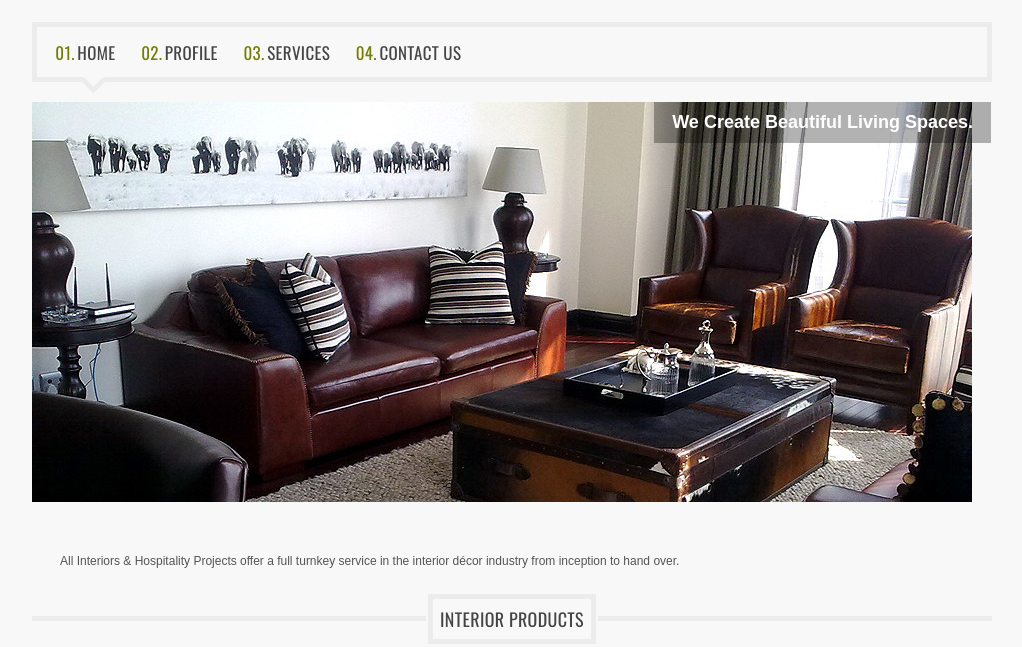
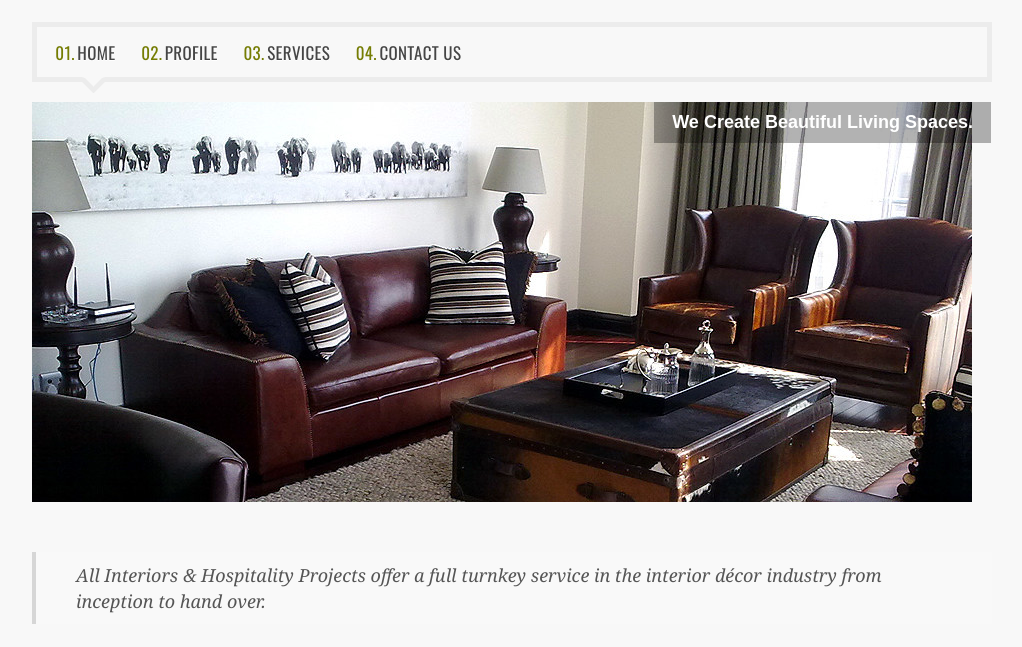
Before and after one commit to All-Interiors/all-interiors-website, a plain HTML site: page web-root/index.html in a window 1280 px wide. Shown: the part 142-789 px from the top of the page, without its empty margins (128-1150 px from the left). Drawn offline with nearby package versions, Linux system fonts and the light colour scheme.

Commit message:
Change text style on home page

```diff
--- a/web-root/index.html
+++ b/web-root/index.html
@@ -49,8 +49,10 @@ All Interiors - Custom made curtains, window treatments and interior furnishings
         <div id="featured" class="grid col-940">
 			<div class="responsive-slider flexslider"><ul class="slides"><li><div id="slide-4" class="slide"><img width="940" height="400" src="wp-content/uploads/2013/04/feature1-940x400.jpg" class="slide-thumbnail wp-post-image" alt="" /><h2 class="slide-title"><a href="index.html" title="We Create Beautiful Living Spaces." >We Create Beautiful Living Spaces.</a></h2></div><!-- #slide-x --></li><li><div id="slide-6" class="slide"><img width="940" height="400" src="wp-content/uploads/2013/04/feature2-940x400.jpg" class="slide-thumbnail wp-post-image" alt="" /><h2 class="slide-title"><a href="index.html" title="Best Choices in custom made curtains, window treatments and interior furnishings" >Best Choices in custom made curtains, window treatments and interior furnishings</a></h2></div><!-- #slide-x --></li></ul></div><!-- #featured-content -->        </div><!-- end of #featured -->
 
+            <blockquote>
  			 <P class="hometext">
-                All Interiors &amp; Hospitality Projects offer a full turnkey service in the interior décor industry from inception to hand over.</P>
+                All Interiors &amp; Hospitality Projects offer a full turnkey service in the interior décor industry from inception to hand over.</p>
+            </blockquote>
         <div id="HomeHR" class="grid col-940">
             <span class="splitText">Interior Products</span>
             <span class="splitL" style="width:41%;"></span>
```
